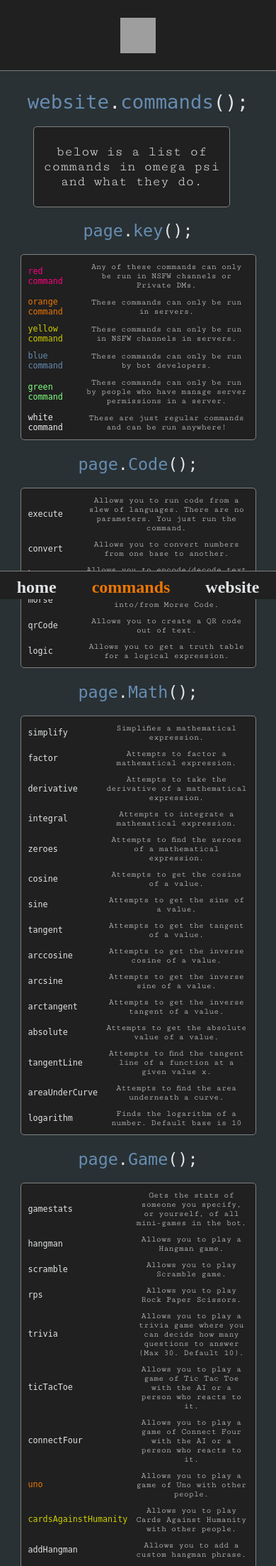
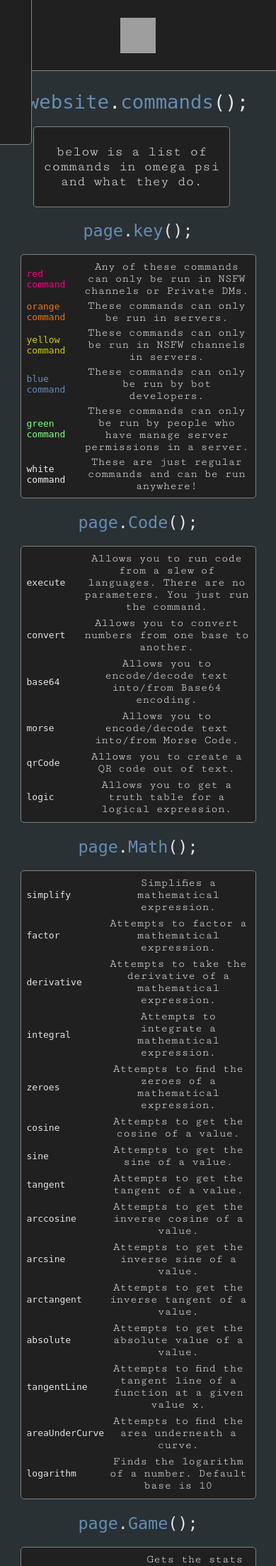
Before and after one commit to xastrobyte/Omega-Psi, a Flask app: page / in a window 390 px wide. Shown: the top 2206 px of the page at 71% size. Run offline with Flask 2, Linux system fonts and the light colour scheme; some web fonts are replaced; grey boxes are pictures that could not be loaded.

Commit message:
Updated styles for the bot's website

```diff
--- a/static/styles.css
+++ b/static/styles.css
@@ -16,6 +16,14 @@
   margin: 0;
 }
 
+small {
+    display: flex;
+    justify-content: center;
+    font-family: 'Cutive Mono', monospace;
+    color: #E0E2E4;
+    background: #293134;
+}
+
 .page-body {
   display: flex;
   flex-direction: column;
@@ -29,10 +37,87 @@
   flex: 1 0 auto;
 }
 
+/* - - - Custom Scrollbar - - - */
+
+::-webkit-scrollbar {
+	width: 15px;
+	background-color: #293134;
+}
+
+::-webkit-scrollbar-thumb {
+	border-radius: 5px;
+	border: 1px solid #808080;
+	background-color: #202020;
+}
+
+::-webkit-scrollbar-track {
+	border-radius: 5px;
+	background-color: #293134;
+}
+
+/* - - - Form Styles - - - */
+
+.page-form-input {
+	color: #E0E2E4;
+	background: #293134;
+	font-family: 'Cutive Mono', monospace;
+	border: 1px solid #808080;
+	border-radius: 5px;
+}
+
+.page-form-text-area {
+	white-space: pre;
+	resize: none;
+	width: 100%;
+	height: 200px;
+	color: #E0E2E4;
+	background: #293134;
+	font-family: 'Cutive Mono', monospace;
+	border: 1px solid #ccc;
+	border-radius: 5px;
+}
+
+.page-form-button {
+	color: #678cb1;
+	background: #293134;
+	padding: 10px 20px 10px 20px;
+	border: 1px solid #808080;
+	border-radius: 5px;
+}
+
+.page-form-button:hover {
+	color: #E0E2E4;
+	background: #808080;
+}
+
+input[type=text], input[type=submit] {
+  width: 100%;
+  padding: 12px;
+  margin: 8px 0;
+  display: inline-block;
+  border: 1px solid #ccc;
+  box-sizing: border-box;
+}
+
+input[type=checkbox] {
+  margin-top: 16px;
+}
+
+input[type=submit] {
+  background-color: #293134;
+  color: white;
+  border: none;
+}
+
+input[type=submit]:hover {
+  opacity: 0.8;
+}
+
 /* - - - Element Styles - - - */
 
 .code {
   color: #ec7600;
+	text-align: left;
 }
 
 .code-string {
@@ -41,6 +126,7 @@
 	padding: 1px 2px 1px 2px;
 	color: #202020;
 	background: #ABABAB;
+	text-align: left;
 }
 
 .code-block {
@@ -51,6 +137,7 @@
 	background: #293134;
 	overflow: auto;
 	white-space: nowrap;
+	text-align: left;
 }
 
 .update-block {
@@ -63,12 +150,12 @@
 	white-space: normal;
 }
 
-table {
-    border-collapse: collapse;
+.parameter-title {
+	font-weight: bold;
 }
 
 tr {
-	font-size: 1.5vw;
+	font-size: 1em;
   font-weight: normal;
   text-align: left;
   color: #E0E2E4;
@@ -133,87 +220,113 @@
   font-size: 1.5vw;
 }
 
-.field{
+.field {
   color: #678cb1;
 }
 
 .link {
 	text-decoration: none;
-	font-weight: bold;
+	font-weight: bolder;
 	font-style: italic;
 	color: #E0E2E4;
+	-webkit-transition: color 0.3s;
+	transition: color 0.3s;
+}
+
+.link:hover {
+	color: #EC7600;
 }
 
 .social-button {
+	display: inline-block;
+	vertical-align: middle;
+	-webkit-transform: perspective(1px) translateZ(0);
+	transform: perspective(1px) translateZ(0);
+	box-shadow: 0 0 1px rgba(0, 0, 0, 0);
+	position: relative;
+	-webkit-transition-duration: 0.3s;
+	transition-duration: 0.3s;
+	-webkit-transition-property: transform;
+	transition-property: transform;
 	text-decoration: none;
 	margin-left: 1%;
 }
 
-.social-image {
+.social-button:before {
+	pointer-events: none;
+	position: absolute;
+	z-index: 1;
+	content: '';
+	top: 100%;
+	left: 5%;
+	height: 10px;
+	width: 90%;
+	opacity: 0;
+	background: -webkit-radial-gradient(center, ellipse, rgba(0, 0, 0, 0.65) 0%, rgba(0, 0, 0, 0) 80%);
+	background: radial-gradient(center, ellipse, rgba(0, 0, 0, 0.35) 0%, rgba(0, 0, 0, 0) 80%);
+	-webkit-transition-duration: 0.3s;
+	transition-duration: 0.3s;
+	-webkit-transition-property: transform, opacity;
+	transition-property: transform, opacity;
+}
+
+.social-button:hover, .social-button:focus, .social-button:active {
+	-webkit-transform: translateY(-5px);
+	transform: translateY(-5px);
+}
+
+.social-button:hover:before, .social-button:focus:before, .social-button:active:before {
+	opacity: 1;
+}
+
+.social-image, .icon-image {
 	width: 5vw;
 	height: 5vw;
 }
 
-.command-tr td {
-	 padding: 5px;
+/* - - - Download Link Styles - - - */
+
+.download-table {
+	border-collapse: collapse;
+	width: 100%;
 }
 
-.command-tr:hover {
-	background: #293134;
-	border: 1px solid #808080;
-	border-radius: 5px;
+.download-table p {
+	font-size: 1.5vw;
 }
 
-/* - - - Form Styles - - - */
-.page-form-input {
-	color: #E0E2E4;
-	background: #293134;
-	font-family: 'Cutive Mono', monospace;
+.download-table td, .download-table th {
 	border: 1px solid #808080;
-	border-radius: 5px;
+	text-align: center;
 }
 
-.page-form-button {
-	color: #678cb1;
-	background: #293134;
-	padding: 10px 20px 10px 20px;
-	border: 1px solid #808080;
-	border-radius: 5px;
+.download-table tr:first-child th {
+	border-top: 0;
 }
 
-.page-form-button:hover {
-	color: #E0E2E4;
-	background: #808080;
+.download-table tr:last-child td {
+	border-bottom: 0;
 }
 
-input[type=text], input[type=submit] {
-  width: 100%;
-  padding: 12px;
-  margin: 8px 0;
-  display: inline-block;
-  border: 1px solid #ccc;
-  box-sizing: border-box;
+.download-table tr td:first-child,
+.download-table tr th:first-child {
+	border-left: 0;
 }
 
-input[type=checkbox] {
-  margin-top: 16px;
-}
-
-input[type=submit] {
-  background-color: #293134;
-  color: white;
-  border: none;
-}
-
-input[type=submit]:hover {
-  opacity: 0.8;
+.download-table tr td:last-child,
+.download-table tr th:last-child {
+	border-right: 0;
 }
 
 /* - - - Navigation Styles - - - */
 
 .nav-bar {
+	position: -webkit-sticky;
+	position: sticky;
+	  top: 0;
   height: 100px;
   display: flex;
+	z-index: 99;
 
   background: #202020;
 
@@ -238,7 +351,7 @@
 }
 
 .nav-item {
-  float: left;
+	float: left;
 }
 
 .nav-link.active {
@@ -249,8 +362,9 @@
   color: #678cb1;
 }
 
+/*
 .nav-link {
-  display: block;
+  display: inline-block;
   text-align: center;
   margin-left: 1px;
   margin-right: 1px;
@@ -267,6 +381,7 @@
 .nav-link::before {
 	content: '';
 	display: block;
+	vertical-align: bottom;
 	height: 5px;
 	background-color: #678cb1;
 	width: 0%;
@@ -278,8 +393,64 @@
 	color: #EC7600;
 	width: 100%;
 }
+*/
+
+#nav-toggle input {
+	opacity: 0;
+}
+
+.nav-link {
+	position: relative;
+	display: inline-block;
+	margin: 15px 25px;
+	outline: none;
+	color: #E0E2E4;
+	text-decoration: none;
+	font-weight: bold;
+	padding: 8px 0;
+	-webkit-transition: color 0.3s;
+	-moz-transition: color 0.3s;
+	transition: color 0.3s;
+}
+
+.nav-link:hover {
+	color: #678cb1;
+}
+
+.nav-link::after {
+	position: absolute;
+	top: 100%;
+	left: 0;
+	width: 100%;
+	height: 4px;
+	background: rgba(103, 140, 177, 1.0);
+	content: '';
+	opacity: 0;
+	-webkit-transition: opacity 0.3s, -webkit-transform 0.3s;
+	-moz-transition: opacity 0.3s, -moz-transform 0.3s;
+	transition: opacity 0.3s, transform 0.3s;
+	-webkit-transform: translateY(-20px);
+	-moz-transform: translateY(-20px);
+	transform: translateY(-20px);
+}
+
+.nav-link:hover::after,
+.nav-link:focus::after {
+	opacity: 1;
+	-webkit-transform: translateY(0px);
+	-moz-transform: translateY(0px);
+	transform: translateY(0px);
+}
 
 @media only screen and (max-width: 786px) {
+
+	.download-table p {
+		font-size: 3vw;
+	}
+
+	.download-table .link {
+		font-size: 3vw;
+	}
 
 	.social-button {
 		width: 50px;
@@ -287,8 +458,13 @@
 	}
 
 	.social-image {
-		width: 10vw;
-		height: 10vw;
+		width: 6vw;
+		height: 6vw;
+	}
+
+	.icon-image {
+		width: 20%;
+		height: auto;
 	}
 
 	.page-title {
@@ -316,35 +492,106 @@
 		font-size: 4vw;
 	}
 
+	#nav-toggle {
+		display: block;
+		position: absolute;
+		vertical-align: middle;
+		left: 25px;
+		z-index: 1;
+
+		-webkit-user-select: none;
+		user-select: none;
+	}
+
+	#nav-toggle input {
+		display: block;
+		width: 40px;
+		height: 32px;
+		position: absolute;
+		top: -20px;
+		left: -7px;
+
+		cursor: pointer;
+
+		opacity: 0;
+		z-index: 2;
+
+		-webkit-touch-callout: none;
+	}
+
+	#nav-toggle span {
+		display: block;
+		width: 33px;
+		height: 4px;
+		margin-bottom: 5px;
+		position: relative;
+
+		background: #678cb1;
+		border-radius: 3px;
+
+		z-index: 1;
+
+		transform-origin: 4px 0px;
+
+		transition: transform 0.3s cubic-bezier(0.77, 0.2, 0.05, 1.0),
+						background 0.3s cubic-bezier(0.77, 0.2, 0.05, 1.0),
+						opacity 0.3s ease;
+	}
+
+	#nav-toggle span:first-child {
+		transform-origin: 0% 0%;
+	}
+
+	#nav-toggle span:nth-last-child(2) {
+		transform-origin: 0% 100%;
+	}
+
+	#nav-toggle input:checked ~ span {
+		opacity: 1;
+		transform: rotate(-45deg) translate(-8px, 4px) scale(0.7, 1);
+		background: #ec7600;
+	}
+
+	#nav-toggle input:checked ~ span:nth-last-child(3) {
+		opacity: 1;
+		transform: rotate(0deg);
+	}
+
+	#nav-toggle input:checked ~ span:nth-last-child(2) {
+		transform: rotate(45deg) translate(-7px, -6px) scale(0.7, 1);
+	}
+
   .nav-bar {
     justify-content: center;
   }
 
   .nav-links {
-    position: fixed;
-    display: flex;
-    bottom: 0px;
-    margin: 0;
-    background: #202020;
-    width: 100%;
-    padding: 5px;
-    justify-content: center;
-    height: 40px;
-    align-items: center;
-    border-top: 1px solid #808080;
+    position: absolute;
+	  width: 250px;
+	  margin: -100px 0 00 -50px;
+	  padding: 50px;
+	  padding-top: 125px;
+	  background: #202020;
+
+	  list-style-type: none;
+	  -webkit-font-smoothing: antialiased;
+
+	  border: 1px solid #808080;
+	  border-radius: 5px;
+
+	  transform-origin: 0% 0%;
+	  transform: translate(-100%, 0);
+
+	  transition: transform 0.3s cubic-bezier(0.77, 0.2, 0.05, 1.0);
   }
 
 	.nav-link {
-		display: block;
-		text-align: center;
-		color: #E0E2E4;
-		text-decoration: none;
-		font-weight: bold;
-		padding: 1em;
+		padding: 10px 0;
+		font-size: 1em;
 	}
 
-	td {
-		font-size: 3vw;
+	#nav-toggle input:checked ~ ul {
+		transform: none;
 	}
 
 }
```
